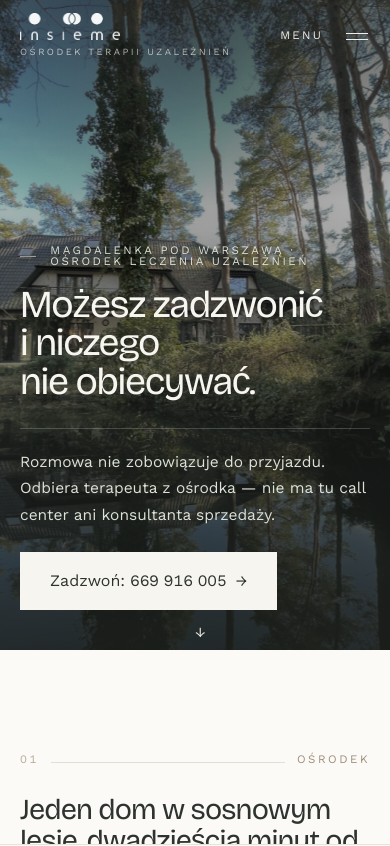
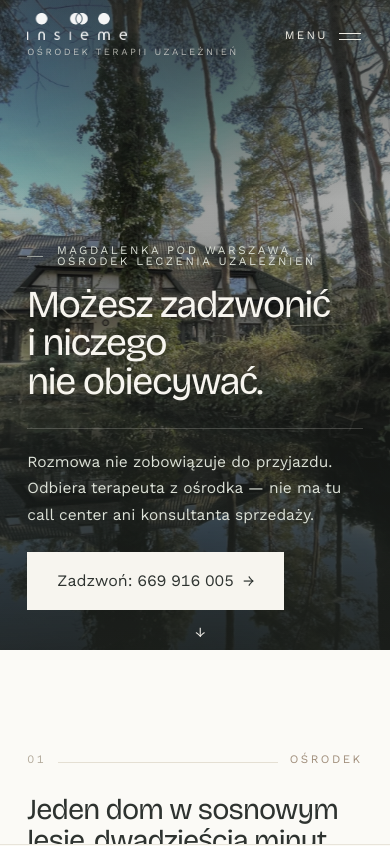
Before and after one commit to frankot/inseme, a Next.js app: page / in a window 390 px wide. Shown: the top 846 px of the page. Built offline with nearby package versions, Linux system fonts and the light colour scheme.

Commit message:
blur off

```diff
--- a/src/app/globals.css
+++ b/src/app/globals.css
@@ -134,7 +134,7 @@
   --text-eyebrow--letter-spacing: 0.2em;
 
   /* Fluid section rhythm, matching the design's clamp() padding. */
-  --spacing-gutter: clamp(20px, 3vw, 48px);
+  --spacing-gutter: clamp(20px, 7vw, 77px);
   --spacing-section: clamp(48px, 6vw, 96px);
   --spacing-section-lg: clamp(64px, 8vw, 128px);
   --spacing-section-sm: clamp(32px, 4vw, 56px);
@@ -371,38 +371,6 @@
   }
 }
 
-/**
- * Two labels stacked in one grid cell, so the box is as wide as the longer of
- * them and nothing reflows when they swap. The pair rolls upward on open and
- * back down on close.
- */
-@utility label-swap {
-  display: grid;
-
-  & > span {
-    grid-area: 1 / 1;
-    transition:
-      opacity 0.28s ease,
-      transform 0.38s cubic-bezier(0.16, 1, 0.3, 1);
-  }
-  & > span[data-active="false"] {
-    opacity: 0;
-  }
-  & > span:first-child[data-active="false"] {
-    transform: translateY(-6px);
-  }
-  & > span:last-child[data-active="false"] {
-    transform: translateY(6px);
-  }
-}
-
-@media (prefers-reduced-motion: reduce) {
-  .label-swap > span {
-    transition: opacity 0.28s ease;
-    transform: none;
-  }
-}
-
 /** Gradient scrim that keeps white hero type legible over photography. */
 @utility hero-scrim {
   background:
--- a/src/components/site/chrome/site-header.tsx
+++ b/src/components/site/chrome/site-header.tsx
@@ -158,8 +158,7 @@ export function SiteHeader({
       <header
         inert={!barShown}
         className={cn(
-          "fixed inset-x-0 top-0 z-70 border-b border-line-strong",
-          "bg-cream/85 backdrop-blur-xl backdrop-saturate-150",
+          "fixed inset-x-0 top-0 z-70 border-b border-line-strong bg-cream",
           // Pure slide, no cross-fade: the bar travels, it does not dissolve.
           // Entry decelerates into place, exit accelerates away.
           "will-change-transform transition-transform motion-reduce:transition-none",
@@ -332,18 +331,13 @@ function Bar({
       <button
         type="button"
         onClick={onBurger}
-        aria-label={menuOpen ? "Zamknij menu" : "Menu"}
         aria-expanded={menuOpen}
         className={cn(
           "flex items-center gap-[11px] px-0.5 py-[11px] text-eyebrow uppercase nav:hidden",
           dark ? "text-on-dark-2 text-shadow-nav" : "text-ink-900",
         )}
       >
-        {/* The button's aria-label already names it, so this is decorative. */}
-        <span className="label-swap" aria-hidden>
-          <span data-active={!menuOpen}>Menu</span>
-          <span data-active={menuOpen}>Zamknij</span>
-        </span>
+        <span>Menu</span>
         <span className="burger-icon" data-open={menuOpen} aria-hidden>
           <span />
           <span />
```
